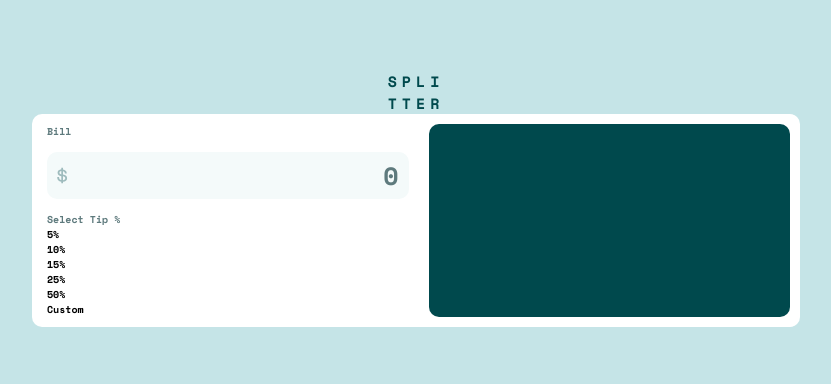
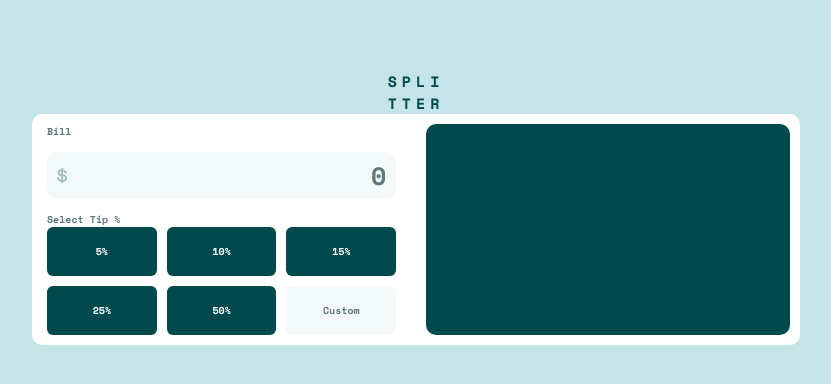
Before and after one commit to GentleMizt/Front-End-Tip-Calculator, a plain HTML site: page index.html in a window 1280 px wide. Shown: the whole page, without its empty margins (224-1055 px from the left). Drawn offline with nearby package versions, Linux system fonts and the light colour scheme.

Commit message:
progress

```diff
--- a/index.html
+++ b/index.html
@@ -24,11 +24,11 @@
                     <span>Select Tip %</span>
                     <div class="select-grid">
                         <div class="gr-1">5%</div>
-                        <div class="gr-2">10%</div>
-                        <div class="gr-3">15%</div>
-                        <div class="gr-4">25%</div>
-                        <div class="gr-5">50%</div>
-                        <div class="gr-6">Custom</div>
+                        <div class="gr-1">10%</div>
+                        <div class="gr-1">15%</div>
+                        <div class="gr-1">25%</div>
+                        <div class="gr-1">50%</div>
+                        <div class="gr-2">Custom</div>
                     </div>
                 </article>
             </div>
--- a/style.css
+++ b/style.css
@@ -44,8 +44,8 @@ main h4{
 
 .left{
     /* border: 1px solid red; */
-    flex-basis: 50%;
-    margin-right: 2rem;
+    flex-basis: 48%;
+    margin-right: 3rem;
 }
 
 .left > span, .select-tip > span{
@@ -66,6 +66,24 @@ main h4{
 
 .select-grid{
     display: grid;
+    grid-template-columns: repeat(3, 1fr);
+    gap: 1rem;
+    text-align: center;
+}
+
+.select-grid div{
+    border-radius: .6rem;
+    padding: 1.7rem .7rem;
+}
+.gr-1{
+    color: #fff;
+    background-color: var(--dark-cyan);
+}
+
+.gr-2{
+    color: var(--d-gray-cyan);
+    background-color: var(--vl-gray-cyan);
+    border-color: var(--d-gray-cyan);
 }
 
 .right{
```
